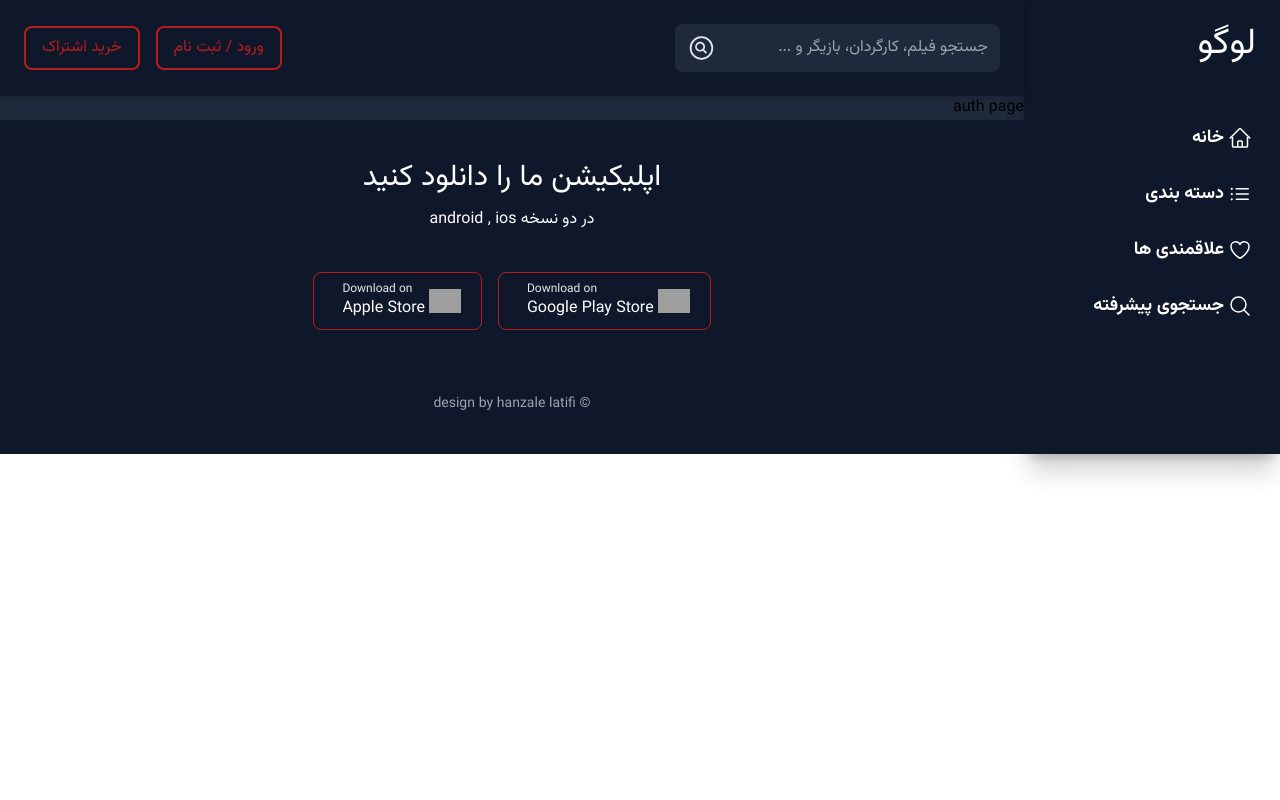
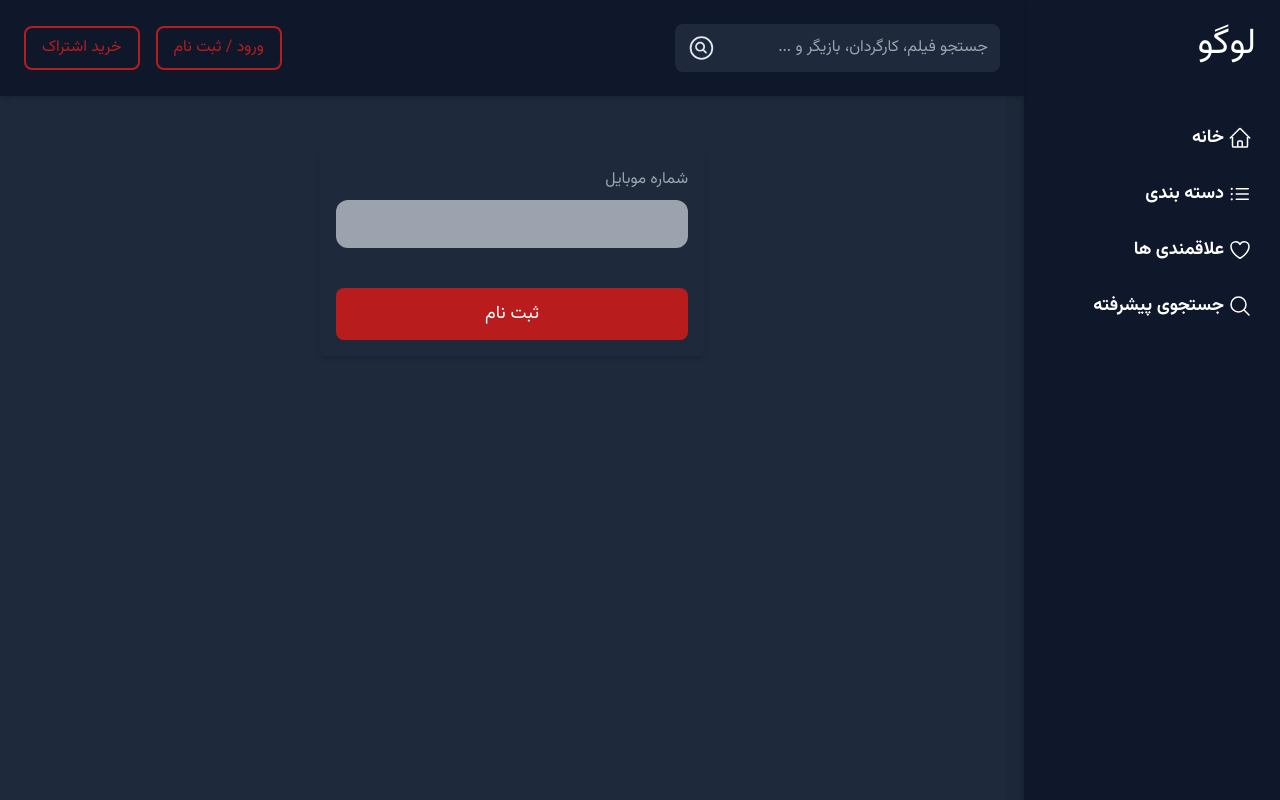
Before and after one commit to HanzaleLatifi/web-Programing-course, a Next.js app in the folder my-film-app/: page /auth in a window 1280 px wide. Shown: the top 800 px of the page. Built offline with nearby package versions, Linux system fonts and the light colour scheme; grey boxes are pictures that could not be loaded.

Commit message:
create AuthPage

```diff
--- a/my-film-app/src/app/(user)/auth/page.js
+++ b/my-film-app/src/app/(user)/auth/page.js
@@ -1,8 +1,42 @@
+"use client"
+import PrimaryButton from '@/common/PrimaryButton';
+import TextField from '@/common/TextField'
 import React from 'react'
 
 const AuthPage = () => {
+
+  let isLoading=false;
+
+  const submitHandler=(e)=>{
+    e.preventDeafult();
+    console.log(e.tagert)
+  }
+  const inputChangeHandler=(e)=>{
+    console.log(e)
+  }
+
   return (
-    <div>auth page</div>
+    <div className='flex justify-center min-h-screen mt-8 sm:mt-14'>
+      <div className='w-full sm:max-w-sm shadow-md rounded-md  p-4 h-min '>
+      <form className="space-y-10" onSubmit={submitHandler}>
+        <TextField
+          label="شماره موبایل"
+          name="phoneNumber"
+          value={''}
+          onChange={inputChangeHandler}
+        />
+        <div>
+          {isLoading ? (
+            <p>is isLoading ... </p>
+          ) : (
+            <PrimaryButton type="submit" text="ثبت نام" otherClassNames="w-full">
+              ارسال کد تایید
+            </PrimaryButton>
+          )}
+        </div>
+      </form>
+    </div>
+    </div>
   )
 }
 
--- a/my-film-app/src/app/globals.css
+++ b/my-film-app/src/app/globals.css
@@ -20,6 +20,6 @@ body {
     @apply transition-all  text-gray-300 tracking-wide;
   }
   .textField__input {
-    @apply w-full py-3 px-4 rounded-xl bg-gray-100 text-slate-900 border border-gray-100 outline-none duration-200 transition-all ease-in-out hover:border-slate-900 focus:outline-none focus:border-slate-900 focus:bg-white;
+    @apply w-full py-3 px-4 rounded-xl bg-gray-400 text-slate-900  outline-none duration-200 transition-all ease-in-out  focus:outline-none focus:border-slate-900 focus:bg-white;
   }
 }
--- /dev/null
+++ b/my-film-app/src/common/PrimaryButton.js
@@ -0,0 +1,11 @@
+"use client";
+
+const PrimaryButton = ({ otherClassNames, text , type }) => {
+  return (
+    <button type={type || 'button'} className={` ${otherClassNames} transition-all px-5 py-3  bg-red-700 rounded-lg text-white text-lg hover:bg-red-800 `}>
+      {text}
+    </button>
+  );
+};
+
+export default PrimaryButton;
--- a/my-film-app/src/common/TextField.js
+++ b/my-film-app/src/common/TextField.js
@@ -1,7 +1,9 @@
+"use client"
+
 function TextField({ label, name, value, onChange }) {
     return (
       <div>
-        <label htmlFor={name} className="block mb-2">
+        <label htmlFor={name} className="block mb-2 text-gray-400">
           {label}
         </label>
         <input
--- a/my-film-app/tailwind.config.js
+++ b/my-film-app/tailwind.config.js
@@ -10,6 +10,7 @@ module.exports = {
       fontFamily: {
         sans: ["var(--font-vazir)"],
       },
+
     },
   },
   plugins: [],
```
